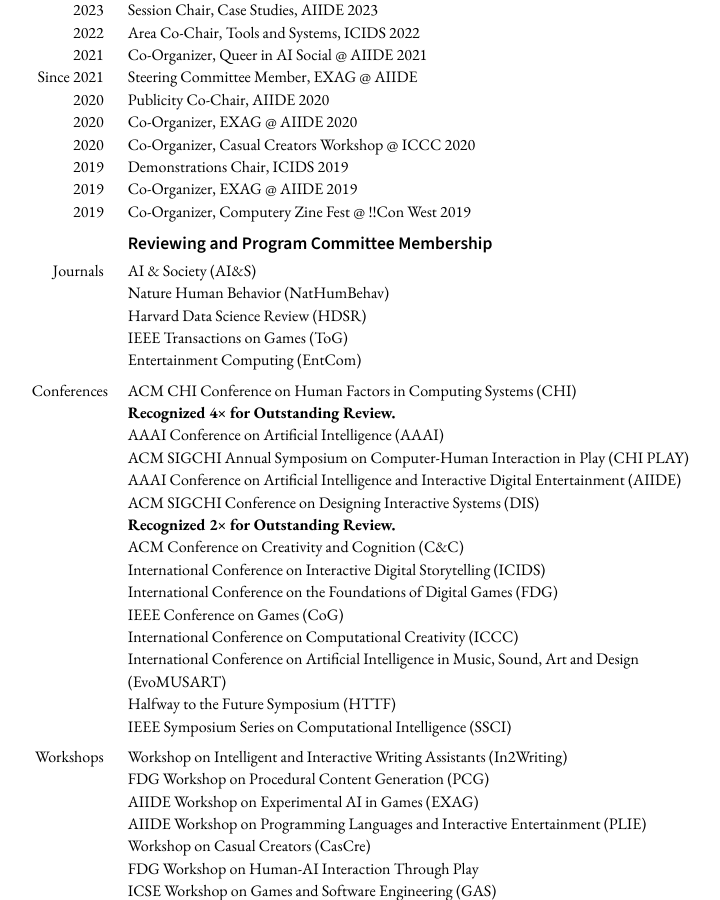
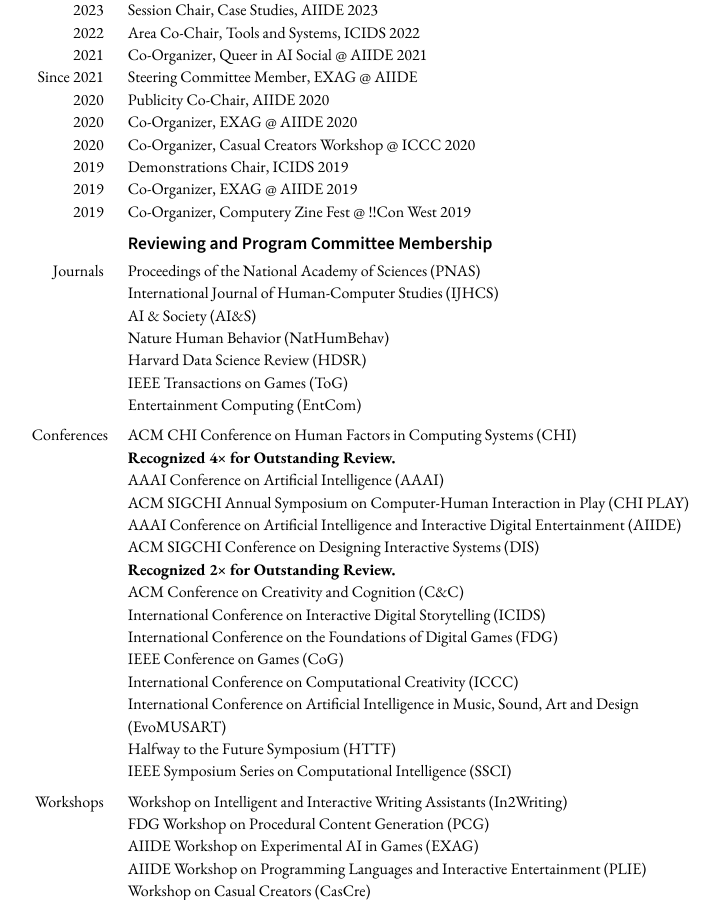
Before and after one commit to mkremins/mkremins.github.io, a Jekyll site: the page built from cv/index.html, in a window 1280 px wide and 900 px high, scrolled down 12330 px. Shown: the whole window, without its empty margins (255-975 px from the left). Built offline with Jekyll 4.4.1, drawn with Linux system fonts in a browser that asks for light colours.

Commit message:
Add recent journal reviewing

```diff
--- a/cv/index.html
+++ b/cv/index.html
@@ -502,6 +502,8 @@ layout: null
         <div class="dated-entry">
           <div class="dated-date">Journals</div>
           <div class="dated-content">
+            Proceedings of the National Academy of Sciences (PNAS)<br>
+            International Journal of Human-Computer Studies (IJHCS)<br>
             AI & Society (AI&S)<br>
             Nature Human Behavior (NatHumBehav)<br>
             Harvard Data Science Review (HDSR)<br>
```
